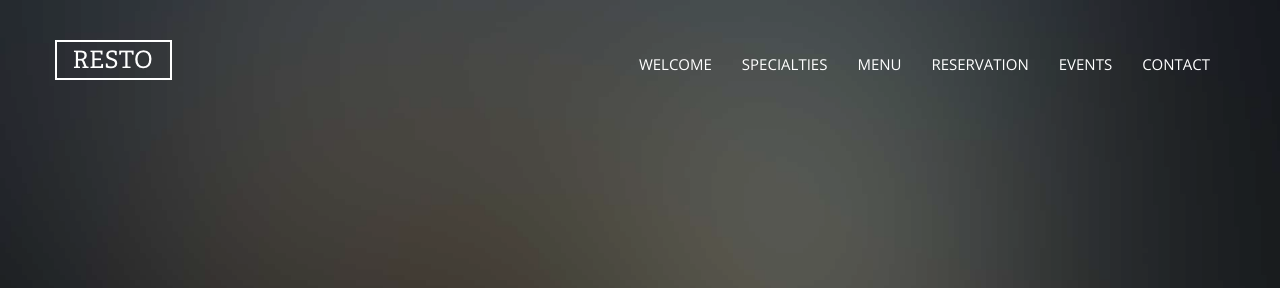
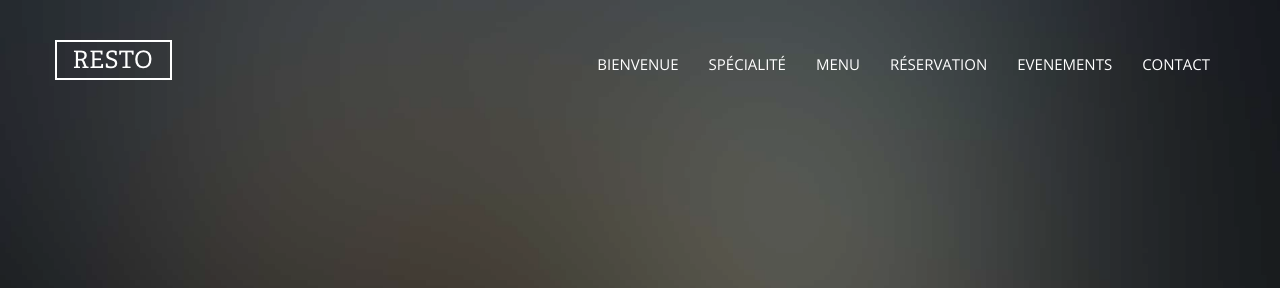
Before and after one commit to VEILLEClemence/SiteResto, a website: page resto/index.html in a window 1280 px wide. Shown: the top 288 px of the page. Drawn offline with nearby package versions, Linux system fonts and the light colour scheme; files whose address does not match are found by name.

Commit message:
Traduction titre menu en haut à droite

```diff
--- a/resto/index.html
+++ b/resto/index.html
@@ -34,11 +34,11 @@
 
         <div id="navbar-collapse" class="navbar-collapse collapse">
           <ul class="nav navbar-nav navbar-right">
-            <li class="active"><a href="#" data-nav-section="welcome">Welcome</a></li>
-            <li><a href="#" data-nav-section="specialties">Specialties</a></li>
+            <li class="active"><a href="#" data-nav-section="welcome">Bienvenue</a></li>
+            <li><a href="#" data-nav-section="specialties">Spécialité</a></li>
             <li><a href="#" data-nav-section="menu">Menu</a></li>
-            <li><a href="#" data-nav-section="reservation">Reservation</a></li>
-            <li><a href="#" data-nav-section="events">Events</a></li>
+            <li><a href="#" data-nav-section="reservation">Réservation</a></li>
+            <li><a href="#" data-nav-section="events">Evenements</a></li>
             <li><a href="#" data-nav-section="contact">Contact</a></li>
           </ul>
         </div>
```
